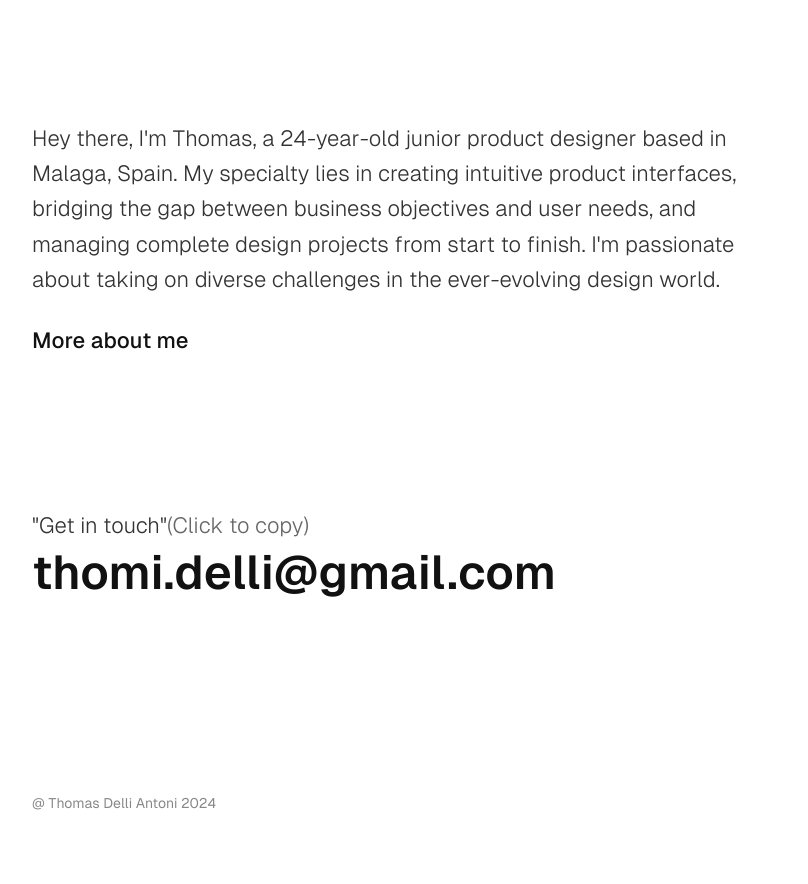
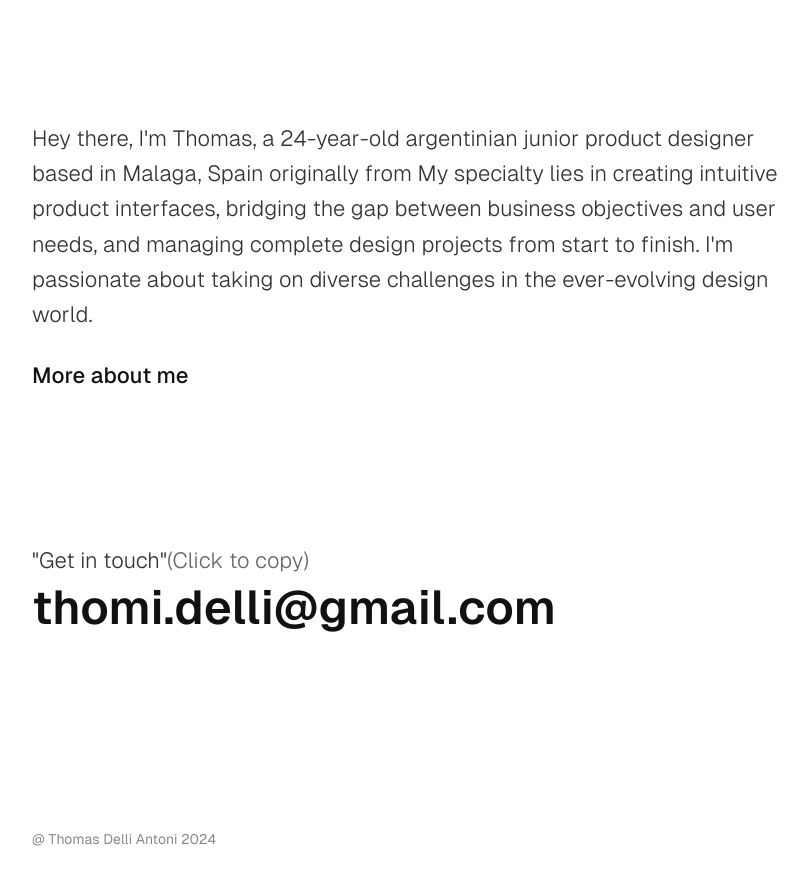
Before and after one commit to Chomasteiger/Portfolio, a React (Vite) app: page / in a window 1280 px wide. Shown: the part 2880-3764 px from the top of the page, without its empty margins (228-1036 px from the left). Before the commit the page ends 3732 px from the top, so only its background shows below. Built offline with nearby package versions, Linux system fonts and the light colour scheme.

Commit message:
argentinian

```diff
--- a/src/components/AboutMe.jsx
+++ b/src/components/AboutMe.jsx
@@ -23,7 +23,7 @@ const AboutMe = () => {
         <div className="about-me slide delay03">
             <div className="description">
                 <p>
-                Hey there, I'm Thomas, a 24-year-old junior product designer based in Malaga, Spain. My specialty lies in creating intuitive product interfaces, bridging the gap between business objectives and user needs, and managing complete design projects from start to finish. I'm passionate about taking on diverse challenges in the ever-evolving design world.
+                Hey there, I'm Thomas, a 24-year-old argentinian junior product designer based in Malaga, Spain originally from My specialty lies in creating intuitive product interfaces, bridging the gap between business objectives and user needs, and managing complete design projects from start to finish. I'm passionate about taking on diverse challenges in the ever-evolving design world.
                 </p>
                 <Link to="/about" onClick={() => window.scrollTo(0, 0)}>More about me</Link> {/* Link to About page with scroll to top onClick */}
             </div>
```
